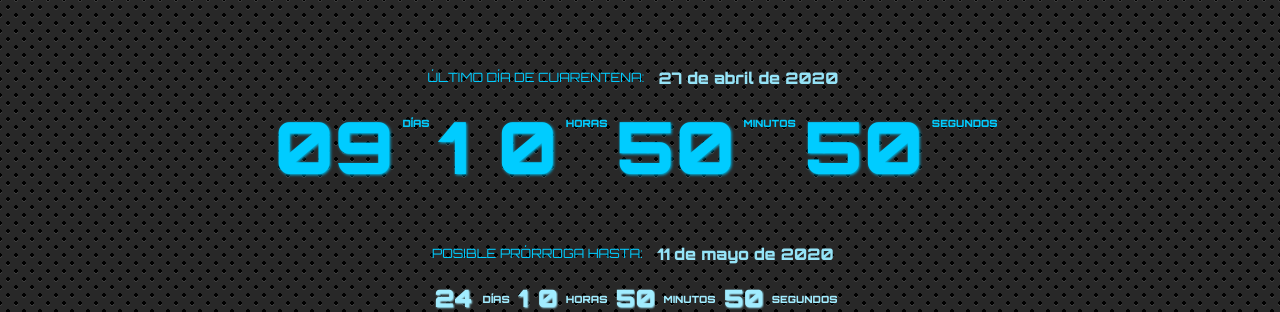
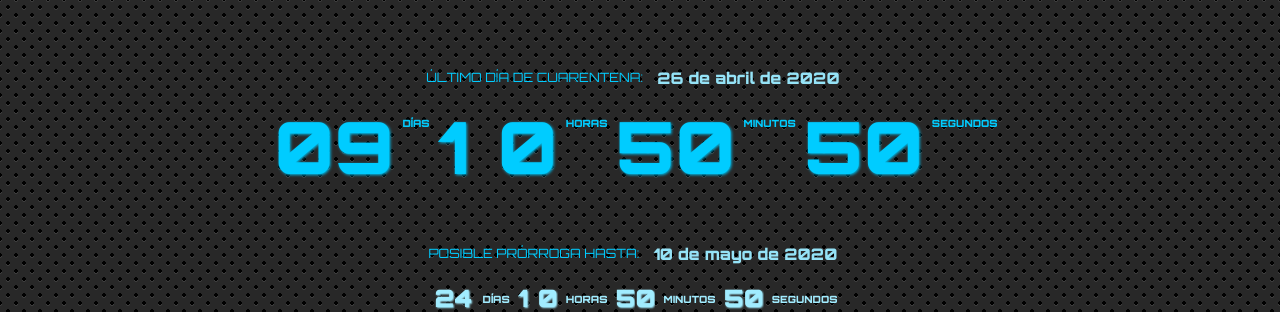
Before and after one commit to dieguezz/covid-countdown-spain, a React (Create React App) app: page / in a window 1280 px wide. Shown: the part 193-505 px from the top of the page. Built offline with nearby package versions, Linux system fonts and the light colour scheme.

Commit message:
:bug: fix dates

```diff
--- a/src/App.js
+++ b/src/App.js
@@ -198,7 +198,7 @@ function App() {
       <div className="container">
         <CountDown
           title="Último día de cuarentena:"
-          subtitle="27 de abril de 2020"
+          subtitle="26 de abril de 2020"
           isSmall={isSmall}
           end={endDate1}
           timer={timer[0]}
@@ -207,7 +207,7 @@ function App() {
           className="small red"
           isSmall
           title="Posible prórroga hasta:"
-          subtitle="11 de mayo de 2020"
+          subtitle="10 de mayo de 2020"
           end={endDate2}
           timer={timer[1]}
         ></CountDown>
```
